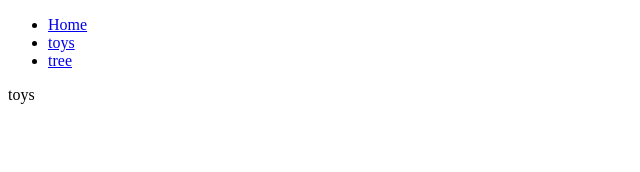
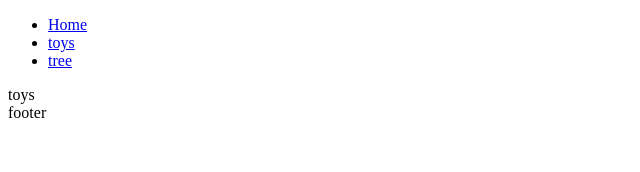
Before and after one commit to LenarFF/christmas, a React app: page /toys in a window 1280 px wide. Shown: the top 172 px of the page, without its empty margins (0-640 px from the left). Built offline with nearby package versions, Linux system fonts and the light colour scheme.

Commit message:
feat: add layout

```diff
--- a/src/components/App/App.tsx
+++ b/src/components/App/App.tsx
@@ -5,22 +5,23 @@ import ChristmasTreePage from '../../pages/ChristmasTreePage/ChristmasTreePage';
 import ErrorPage from '../../pages/ErrorPage/ErrorPage';
 import StartPage from '../../pages/StartPage/StartPage';
 import ToysPage from '../../pages/ToysPage/ToysPage';
-import Navigation from '../Navigation/Navigation';
+import Layout from '../Layout/Layout';
 
 function App(): JSX.Element {
   const location = useLocation();
 
   return (
     <>
-      <Navigation />
       <div className="container">
         <TransitionGroup>
-          <CSSTransition timeout={300} classNames="page" key={location.key} unmountOnExit>
+          <CSSTransition timeout={100} classNames="page" key={location.key} unmountOnExit>
             <Routes location={location}>
-              <Route path="/" element={<StartPage />} />
-              <Route path="/toys" element={<ToysPage />} />
-              <Route path="/tree" element={<ChristmasTreePage />} />
-              <Route path="*" element={<ErrorPage />} />
+              <Route path="/" element={<Layout/>}>
+                <Route index element={<StartPage />} />
+                <Route path="toys" element={<ToysPage />} />
+                <Route path="tree" element={<ChristmasTreePage />} />
+                <Route path="*" element={<ErrorPage />} />
+              </Route>
             </Routes>
           </CSSTransition>
         </TransitionGroup>
--- /dev/null
+++ b/src/components/Footer/Footer.tsx
@@ -0,0 +1,11 @@
+import React from 'react'
+
+function Footer() {
+  return (
+    <footer>
+      footer
+    </footer>
+  )
+}
+
+export  {Footer}
--- /dev/null
+++ b/src/components/Header/Header.tsx
@@ -0,0 +1,12 @@
+import React from 'react'
+import Navigation from '../Navigation/Navigation'
+
+const Header = () => {
+  return (
+    <header>
+      <Navigation/>
+    </header>
+  )
+}
+
+export  {Header}
--- /dev/null
+++ b/src/components/Layout/Layout.tsx
@@ -0,0 +1,16 @@
+import React from 'react';
+import { Outlet } from 'react-router';
+import { Footer } from '../Footer/Footer';
+import { Header } from '../Header/Header';
+
+function Layout() {
+  return (
+    <div>
+      <Header />
+      <Outlet />
+      <Footer />
+    </div>
+  );
+}
+
+export default Layout;
```
Also changed, not shown: src/components/Footer/Footer.scss (added), src/components/Header/Header.scss (added).
